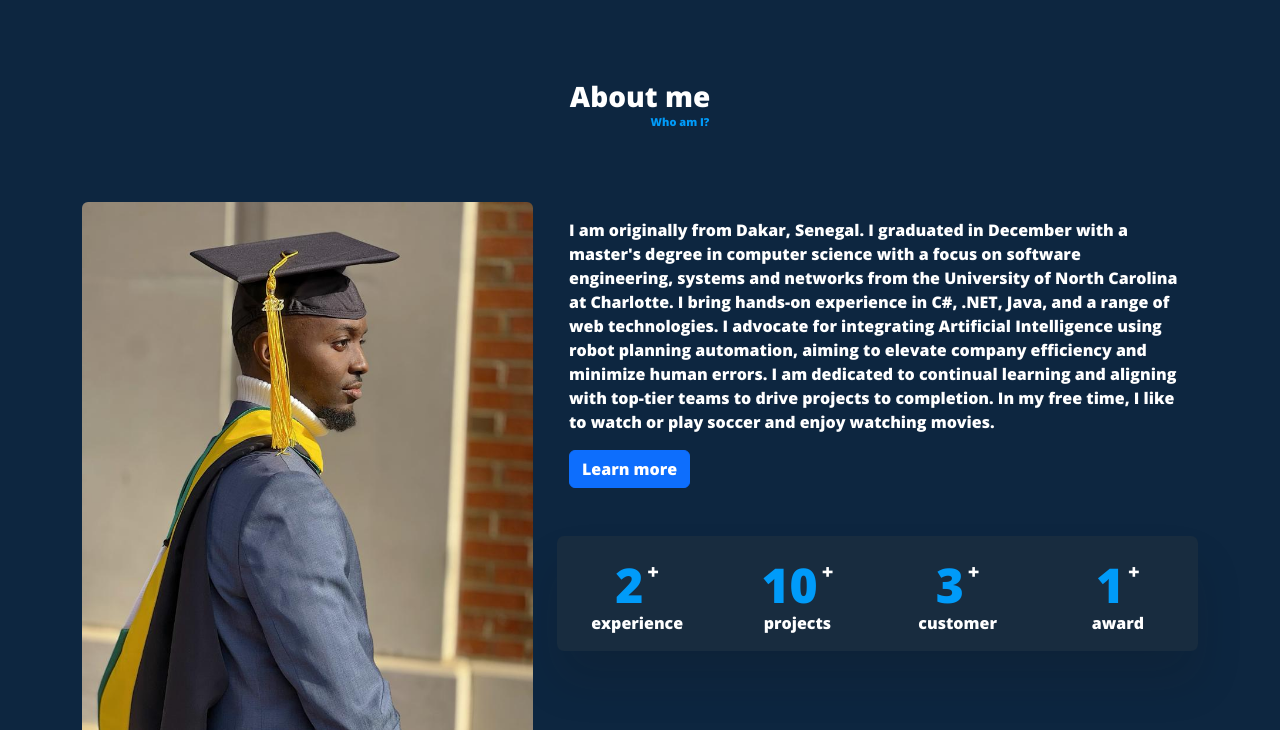
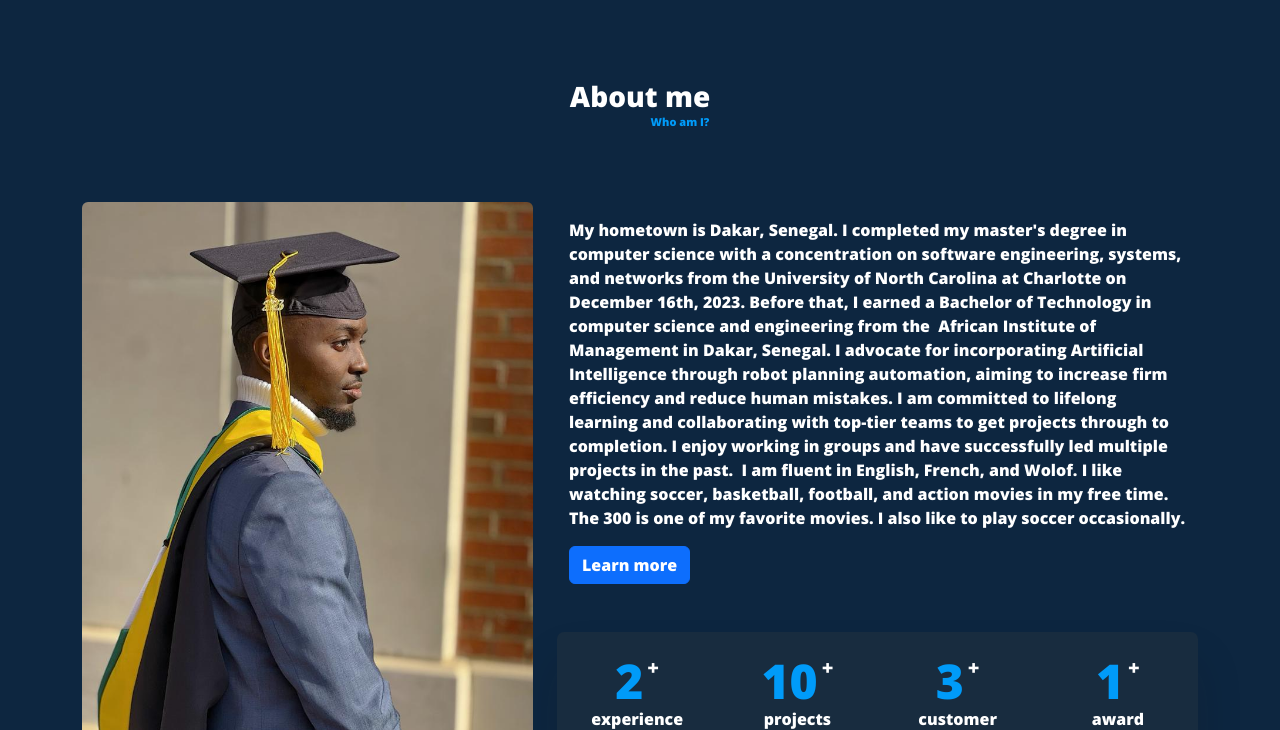
Before and after one commit to ssdiagne1/samba_porftolio, a website: page index.html in a window 1280 px wide. Shown: the part 668-1398 px from the top of the page. Drawn offline with nearby package versions, Linux system fonts and the light colour scheme.

Commit message:
optimus_v4_2

```diff
--- a/index.html
+++ b/index.html
@@ -109,10 +109,11 @@
                 </div>
                 <div class="col-md-12 col-lg-7 gx-5 mt-3">
                     <p>
-                       I am originally from Dakar, Senegal. I graduated in December with a master's degree in computer science with a focus on software engineering, systems and networks from the University of North Carolina at Charlotte.
-                       I bring hands-on experience in C#, .NET, Java, and a range of web technologies. I advocate for integrating Artificial Intelligence using robot planning automation, aiming to elevate company efficiency and minimize human errors.
-                       I am dedicated to continual learning and aligning with top-tier teams to drive projects to completion.
-                       In my free time, I like to watch or play soccer and enjoy watching movies.
+                        My hometown is Dakar, Senegal. I completed my master's degree in computer science with a concentration on software engineering, systems, and networks from the University of North Carolina at Charlotte on December 16th, 2023.
+                        Before that, I earned a Bachelor of Technology in computer science and engineering from the  African Institute of Management in Dakar, Senegal.
+                        I advocate for incorporating Artificial Intelligence through robot planning automation, aiming to increase firm efficiency and reduce human mistakes.
+                        I am committed to lifelong learning and collaborating with top-tier teams to get projects through to completion. I enjoy working in groups and have successfully led multiple projects in the past.
+                        I am fluent in English, French, and Wolof. I like watching soccer, basketball, football, and action movies in my free time. The 300 is one of my favorite movies. I also like to play soccer occasionally.
                     </p>
                     <a href="https://www.linkedin.com/in/samba-diagne-dev/" class = "btn btn-primary">Learn more</a>
                     <div class="row mt-5 text-center exp">
--- a/main.js
+++ b/main.js
@@ -1,5 +1,5 @@
 var typed = new Typed('.typer', {
-    strings: ['Full stack developper', 'Designer.','Junior Software engineer.','RPA developper.'],
+    strings: ['Full stack developper', 'Designer.','Junior Software engineer.','RPA developper (loading...).'],
     typeSpeed: 100,
     backSpeed: 90,
     loop: true
```
